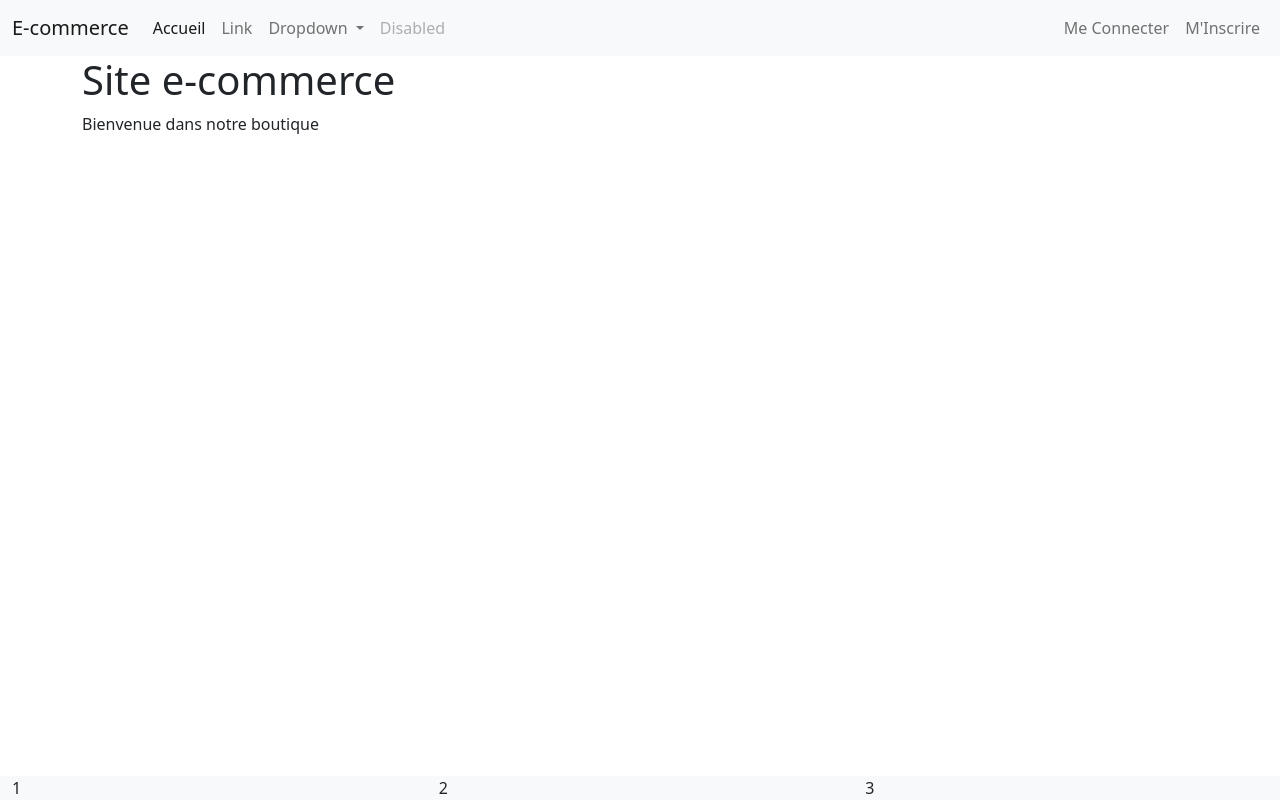
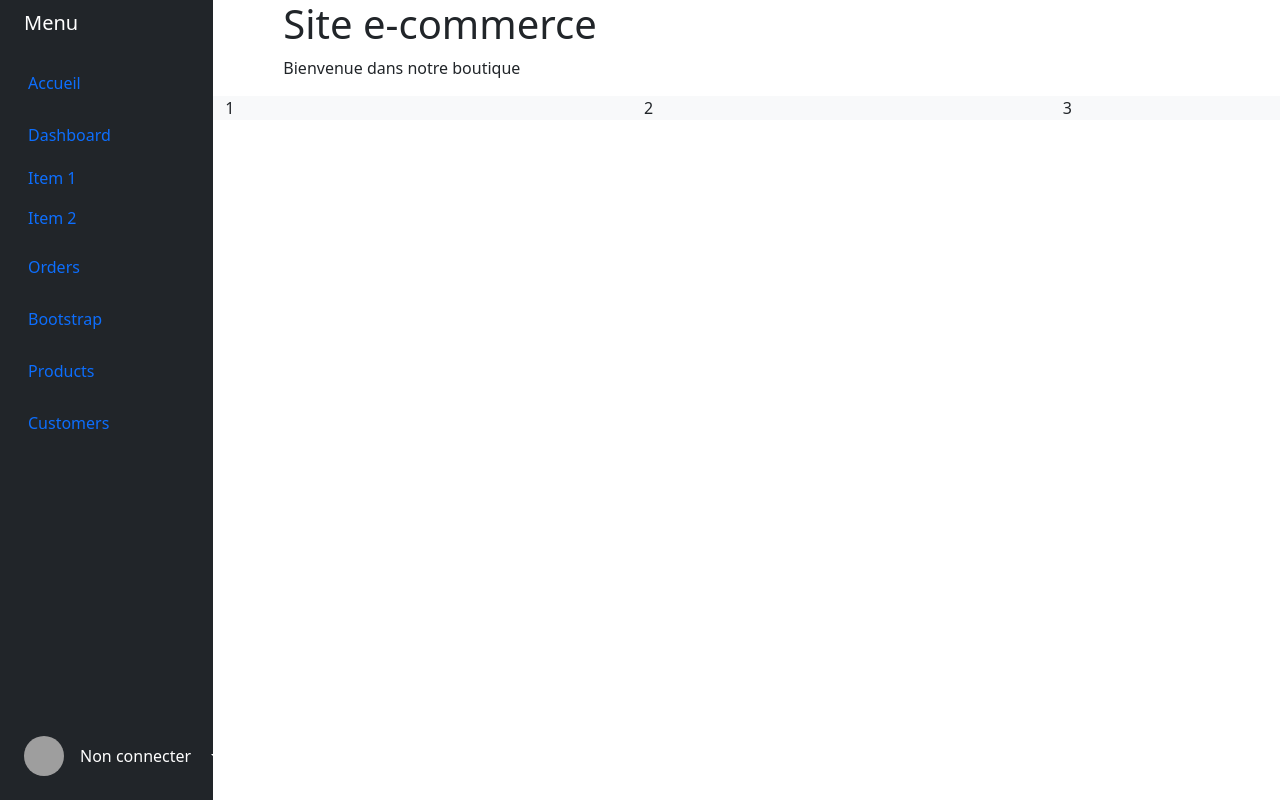
Before and after one commit to B3n-J1/addToCard, a Symfony app: template templates/main/index.html.twig in a window 1280 px wide; the page is wider, and only the part inside the window is pictured. Run offline with Twig, Linux system fonts and the light colour scheme; the template is opened without the code that fills it, so the values that code supplies are empty; some libraries are stand-ins or nearby versions; grey boxes are pictures that could not be loaded.

Commit message:
:art: BaseTemplate

```diff
--- a/templates/_partials/_footer.html.twig
+++ b/templates/_partials/_footer.html.twig
@@ -1,4 +1,4 @@
-<footer class="container-fluid mt-auto bg-light">
+<footer class="container-fluid bg-light">
             <div class="row">
                 <section class="col">1</section>
                 <section class="col">2</section>
--- /dev/null
+++ b/templates/_partials/_sidebar.html.twig
@@ -0,0 +1,95 @@
+<div class="col-auto col-md-3 col-xl-2 px-sm-2 px-0 bg-dark">
+  <div class="d-flex flex-column align-items-center align-items-sm-start px-3 pt-2 text-white min-vh-100">
+    <a href="/" class="d-flex align-items-center pb-3 mb-md-0 me-md-auto text-white text-decoration-none">
+        <span class="fs-5 d-none d-sm-inline">Menu</span>
+    </a>
+    <ul class="nav nav-pills flex-column mb-sm-auto mb-0 align-items-center align-items-sm-start" id="menu">
+        <li class="nav-item">
+          <a href="{{ path('app_main')}}" class="nav-link align-middle px-0">
+            <i class="fs-4 bi-house"></i> <span class="ms-1 d-none d-sm-inline">Accueil</span>
+          </a>
+        </li>
+        <li>
+          <a href="#submenu1" data-bs-toggle="collapse" class="nav-link px-0 align-middle">
+            <i class="fs-4 bi-speedometer2"></i>
+            <span class="ms-1 d-none d-sm-inline">Dashboard</span>
+          </a>
+          <ul class="collapse show nav flex-column ms-1" id="submenu1" data-bs-parent="#menu">
+            <li class="w-100">
+              <a href="#" class="nav-link px-0">
+                <span class="d-none d-sm-inline">Item</span> 1 </a>
+            </li>
+            <li>
+              <a href="#" class="nav-link px-0">
+                <span class="d-none d-sm-inline">Item</span> 2 </a>
+            </li>
+          </ul>
+        </li>
+        <li>
+          <a href="#" class="nav-link px-0 align-middle">
+            <i class="fs-4 bi-table"></i> <span class="ms-1 d-none d-sm-inline">Orders</span></a>
+        </li>
+        <li>
+            <a href="#submenu2" data-bs-toggle="collapse" class="nav-link px-0 align-middle ">
+                <i class="fs-4 bi-bootstrap"></i> <span class="ms-1 d-none d-sm-inline">Bootstrap</span></a>
+          <ul class="collapse nav flex-column ms-1" id="submenu2" data-bs-parent="#menu">
+            <li class="w-100">
+              <a href="#" class="nav-link px-0">
+                <span class="d-none d-sm-inline">Item</span> 1</a>
+            </li>
+            <li>
+                <a href="#" class="nav-link px-0">
+                  <span class="d-none d-sm-inline">Item</span> 2</a>
+            </li>
+          </ul>
+        </li>
+        <li>
+            <a href="#submenu3" data-bs-toggle="collapse" class="nav-link px-0 align-middle">
+                <i class="fs-4 bi-grid"></i> <span class="ms-1 d-none d-sm-inline">Products</span> </a>
+          <ul class="collapse nav flex-column ms-1" id="submenu3" data-bs-parent="#menu">
+            <li class="w-100">
+              <a href="#" class="nav-link px-0">
+                <span class="d-none d-sm-inline">Product</span> 1</a>
+            </li>
+            <li>
+              <a href="#" class="nav-link px-0">
+                <span class="d-none d-sm-inline">Product</span> 2</a>
+            </li>
+            <li>
+              <a href="#" class="nav-link px-0">
+              <span class="d-none d-sm-inline">Product</span> 3</a>
+            </li>
+            <li>
+              <a href="#" class="nav-link px-0">
+                <span class="d-none d-sm-inline">Product</span> 4</a>
+            </li>
+          </ul>
+        </li>
+      <li>
+        <a href="#" class="nav-link px-0 align-middle">
+          <i class="fs-4 bi-people"></i>
+          <span class="ms-1 d-none d-sm-inline">Customers</span>
+        </a>
+      </li>
+    </ul>
+    <hr>
+    <div class="dropdown pb-4">
+        <a href="#" class="d-flex align-items-center text-white text-decoration-none dropdown-toggle" id="dropdownUser1" data-bs-toggle="dropdown" aria-expanded="false">
+            <img src="https://github.com/mdo.png" alt="hugenerd" width="40" height="40" class="rounded-circle">
+            {% if app.user %}
+                <span class="d-none d-sm-inline mx-3">{{ app.user.firstname}}</span>
+            {% else %}
+                <span class="d-none d-sm-inline mx-3">Non connecter</span>
+            {% endif %}
+        </a>
+        <ul class="dropdown-menu dropdown-menu-dark text-small shadow">
+        {% if app.user %}
+            <li><a class="dropdown-item" href="{{ path('app_logout')}}">Mon compte</a></li>
+            <li><a class="dropdown-item" href="{{ path('app_logout')}}">Me Déconnecter</a></li>
+        {% else %}
+            <li><a class="dropdown-item" href="{{ path('app_login') }}">Me connecter</a></li>
+        {% endif %}
+        </ul>
+    </div>
+  </div>
+</div>
--- a/templates/base.html.twig
+++ b/templates/base.html.twig
@@ -16,9 +16,12 @@
         {% block javascripts %}{% endblock %}
         <script src="{{asset('assets/js/scripts.js')}}" defer></script>
     </head>
-    <body class="d-flex flex-column min-vh-100">
-       {{ include('_partials/_nav.html.twig') }}
-
+    <body>
+    <div class="container-fluid">
+      <div class="row flex-nowrap">
+       {{ include('_partials/_sidebar.html.twig') }}
+            {# Content area... #}
+            <main class="d-flex flex-column min-vh-100" style="margin-left: inherit">
           {% if app.user and app.user.isVerified == false %}
               <div class="alert alert-warning alert-dismissible" role="alert">
                 <button type="button" class="btn-close" data-bs-dismiss="alert" aria-label="Close"></button>
@@ -34,6 +37,10 @@
 
 
           {{ include('_partials/_footer.html.twig') }}
+          </main>
+      </div>
+    </div>
+
 
     </body>
 </html>
```
Also changed, not shown: templates/bundles/TwigBundle/Exception/error404.html.twig (added, +17 -0 lines), public/assets/images/error404.svg (added). Lines whose indentation alone changed are shown as unchanged.
